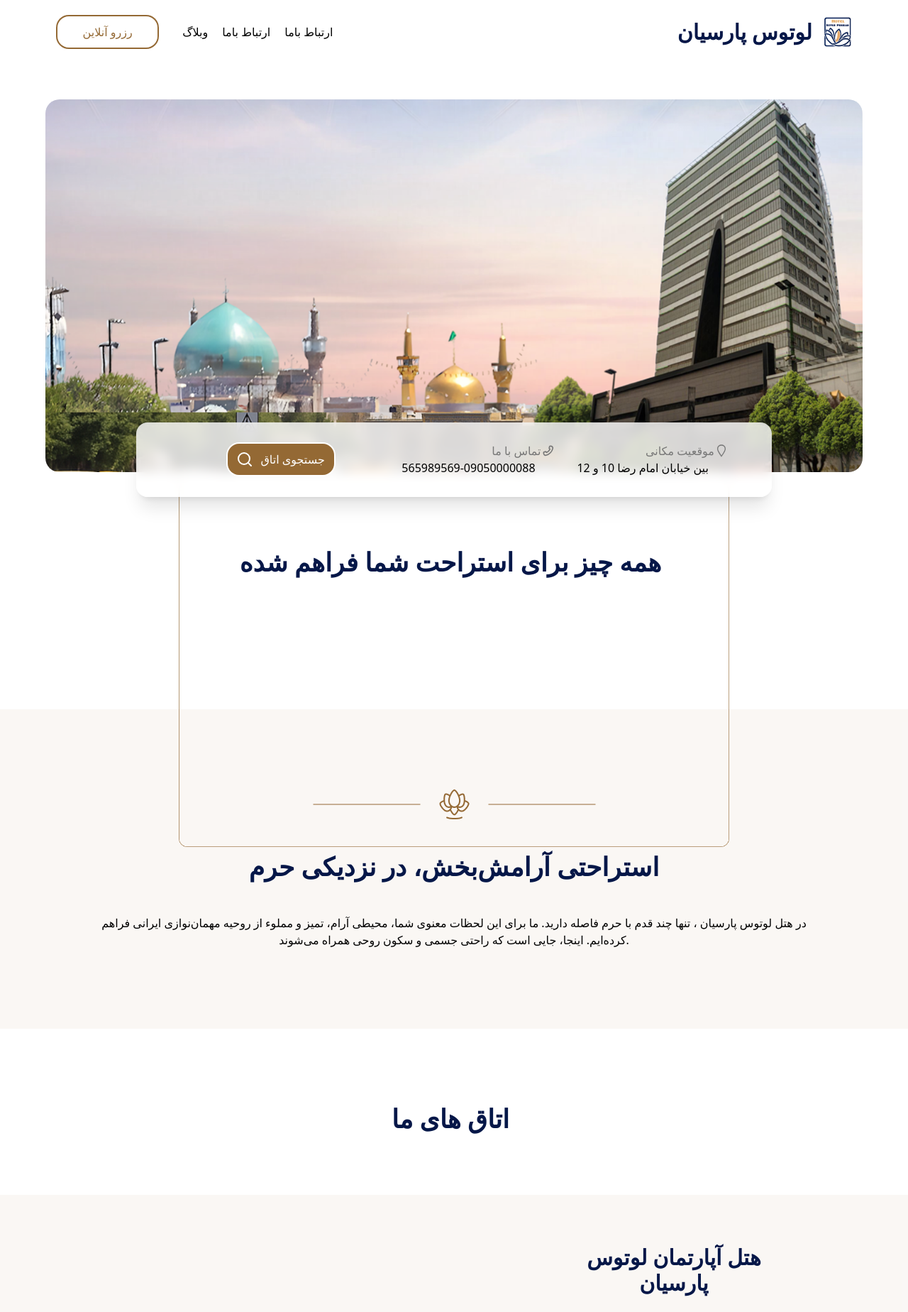
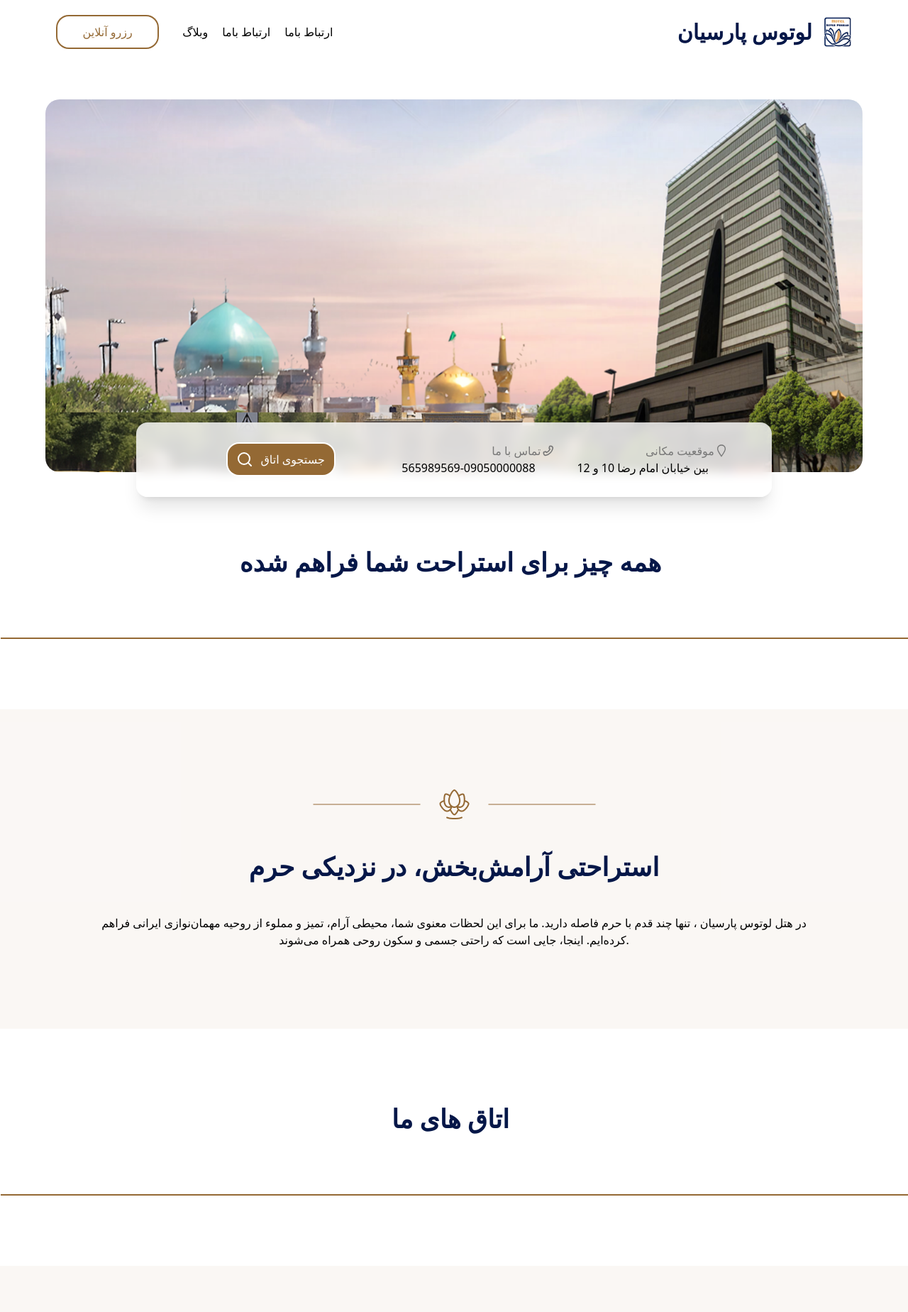
Before and after one commit to abolfazlsli/hotel-lotus-code, a Python web app: template code/core/templates/index.html in a window 1280 px wide. Shown: the top 1848 px of the page at 71% size. Run offline with Jinja, Linux system fonts and the light colour scheme; the template is opened without the code that fills it, so the values that code supplies are empty.

Commit message:
some changes

```diff
--- a/code/core/app.py
+++ b/code/core/app.py
@@ -82,6 +82,12 @@ def login_required(f):
             return redirect("/admin/login")
         return f(*args, **kwargs)
     return decorated_function
+
+
+@app.route("/admin")
+@login_required
+def adminhome () :
+    return redirect("/admin/dashboard")
 
 @app.route("/admin/addoption", methods=["GET", "POST"])
 @login_required
--- a/code/core/templates/index.html
+++ b/code/core/templates/index.html
@@ -174,8 +174,8 @@
             همه چیز برای استراحت شما فراهم شده
         </h1>
      </div>
-     <div class="w-[100%] relative flex flex-wrap justify-center items-center mt-[80px]">
-        <img src="{{url_for('static' , filename='/assets/border.png')}}" class="absolute  h-[589px]" style="z-index: -1;" />
+     <div class="w-[100%] flex justify-center items-center">
+     <div class="w-[1277px] relative flex flex-wrap justify-center items-center mt-[80px] ring-1 ring-[#946934]">
         <div class="w-[1200px] flex flex-wrap justify-center items-center]">
        {% for i in options %}
         <div class= " flex justify-center items-center flex-col [367px] h-[333px] m-[10px] mb-[50px]">
@@ -188,6 +188,7 @@
         </div>
        {% endfor %}
        </div>
+     </div>
      </div>
      <!-- pc -->
      <div class="w-[100%] h-[450px] mt-[100px] mb-[100px] bg-[#9469340D] flex flex-col justify-center items-center">
@@ -211,10 +212,11 @@
             اتاق های ما
         </h1>
      </div>
-     <div class="w-[100%] flex flex-wrap justify-center items-center mt-[80px]">
+     <div class="w-[100%] flex justify-center items-center mb-[100px]">
+     <div class="w-[1277px] relative flex flex-wrap justify-center items-center mt-[80px] ring-1 ring-[#946934]">
         <div class="w-[1200px] flex flex-wrap justify-center items-center]">
-        {% for i in rooms %}
-         <div class= " flex justify-center items-center flex-col [367px] h-[333px] m-[10px] mb-[50px]">
+       {% for i in rooms %}
+        <div class= " flex justify-center items-center flex-col [367px] h-[333px] m-[10px] mb-[50px]">
             <img src="{{ url_for('static' , filename='/pics/'+i.imageid)}}" class="md:w-[364px] w-[188px] md:h-[260px] h-[128px] object-cover rounded-[20px]" />
             <h1 class="w-[100%] text-center text-xl font-bold mr-[10px] text-[#051748] ">{{i.name}}</h1>
             <hr class="w-[100%] bg-[#7C7C7C] mt-[10px] mb-[10px]"/>
@@ -222,8 +224,9 @@
                 {{i.caption}}
             </span>
         </div>
-        {% endfor %}
-        </div>
+       {% endfor %}
+       </div>
+     </div>
      </div>
      <!-- pc -->
       <footer class="w-[100%] flex flex-col md:flex-row justify-center items-center pb-[40px] bg-[#9469340D] p-[10px] pt-[70px]" dir="rtl">
```
